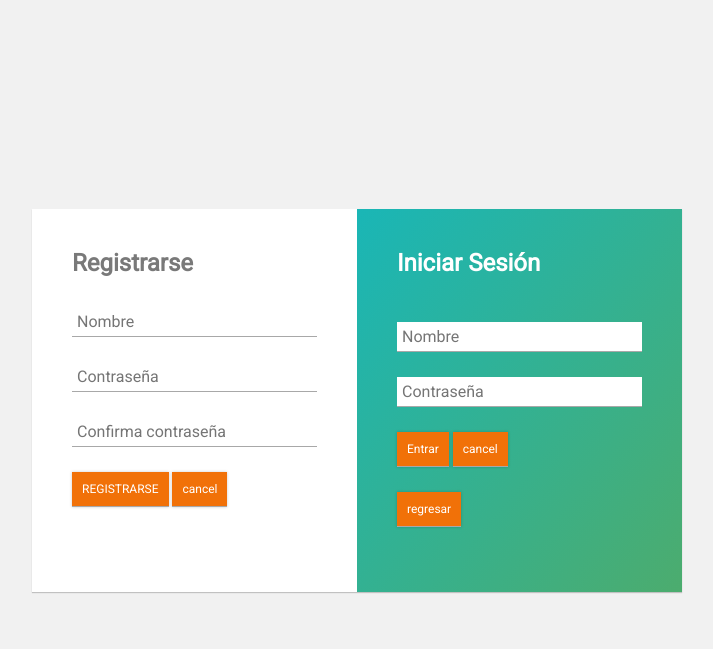
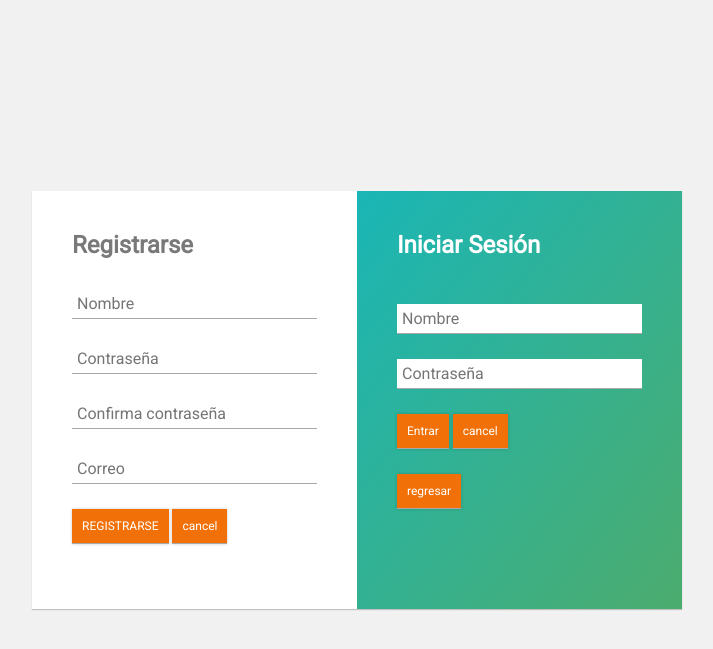
Before and after one commit to JoseCarlosMarRangel/wallhala2, a PHP site: page /login/login.php in a window 1280 px wide. Shown: the top 649 px of the page, without its empty margins (283-996 px from the left). Run offline with PHP 8.4, Linux system fonts and the light colour scheme.

Commit message:
base de datos actualizado-login activado

```diff
--- a/bd_ww.sql
+++ b/bd_ww.sql
@@ -1,3 +1,5 @@
+CREATE DATABASE wallhala;
+
 CREATE TABLE usuario(usuario varchar(30) NOT NULL PRIMARY KEY, pass varchar(30) NOT NULL, nombre varchar(50), apellido varchar(50), descripcion varchar(100), correo varchar(70));
 
 CREATE TABLE wallpaper(id int NOT NULL PRIMARY KEY AUTO_INCREMENT, titulo varchar(30) NOT NULL, descripcion varchar(100), categoria int NOT NULL, imagen varchar(50) NOT NULL, usuario varchar(30) NOT NULL);
--- a/login/conexion.php
+++ b/login/conexion.php
@@ -51,10 +51,12 @@ function valida_usuario_regs($usuario, $conexion)
 };
 
 //ingresar usuario en la base de datos
-function registrar_usuario_bd($usuario, $contrasena, $conexion)
+function registrar_usuario_bd($usuario, $contrasena, $correo, $conexion)
 {
 
-    $query = "INSERT INTO usuario (usuario, pass, rol) VALUES ('$usuario', $contrasena, 'asistente') ";
+
+    $query = "INSERT INTO usuario (usuario, pass, correo)
+    VALUES ('$usuario','$contrasena', '$correo') ";
     //echo $query;
     //var_dump($query);
     $resultado = mysqli_query($conexion, $query) or die('Consulta fallida');
--- a/login/login.php
+++ b/login/login.php
@@ -48,6 +48,7 @@ if (isset($_POST['aceptar'])) {
                     <input type="text" placeholder="Nombre" class="nombre" name="nombre">
                     <input type="password" placeholder="Contraseña" class="pass" name="pass">
                     <input type="password" placeholder="Confirma contraseña" class="repass" name="repass">
+                    <input type="text" placeholder="Correo" class="correo" name="correo">
                     <input type="submit" class="submit" value="REGISTRARSE" name="registrar">
                     <?php
 
@@ -55,11 +56,12 @@ if (isset($_POST['aceptar'])) {
                     if (isset($_POST['registrar'])) {
                         $usuario = $_POST['nombre'];
                         $contrasena = $_POST['pass'];
+                        $correo = $_POST['correo'];
 
                         if (!valida_usuario_regs($usuario, $conexion) && $usuario !== null) {
                             if ($_POST['pass'] == $_POST['repass'] && $_POST['pass'] !== '') {
 
-                                registrar_usuario_bd($usuario, $contrasena, $conexion);
+                                registrar_usuario_bd($usuario, $contrasena, $correo, $conexion);
                             } else {
                                 echo '<p class="alerta">Las contraseñas no son validas</p>';
                             }
```
Also changed, not shown: README.md.
